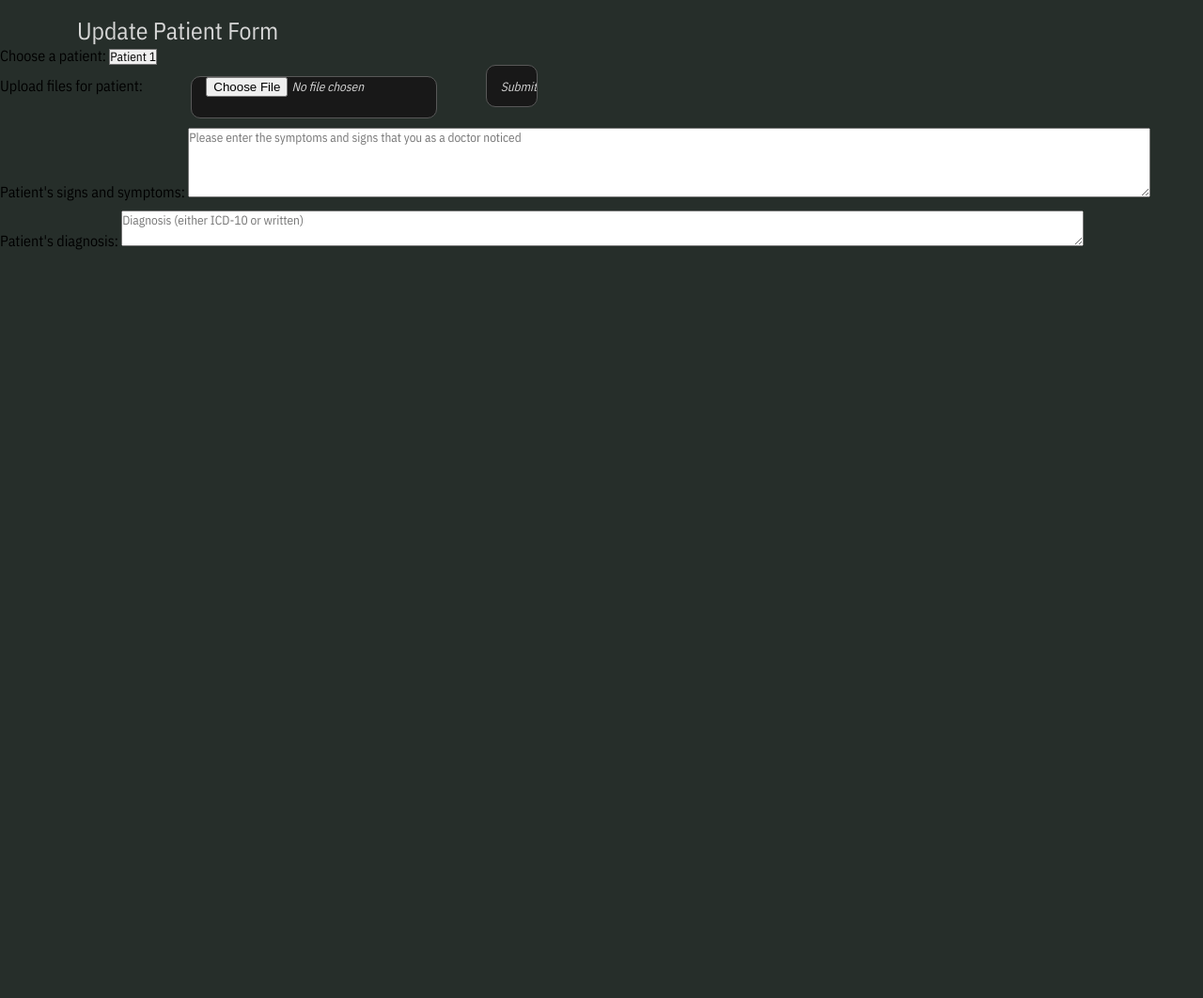
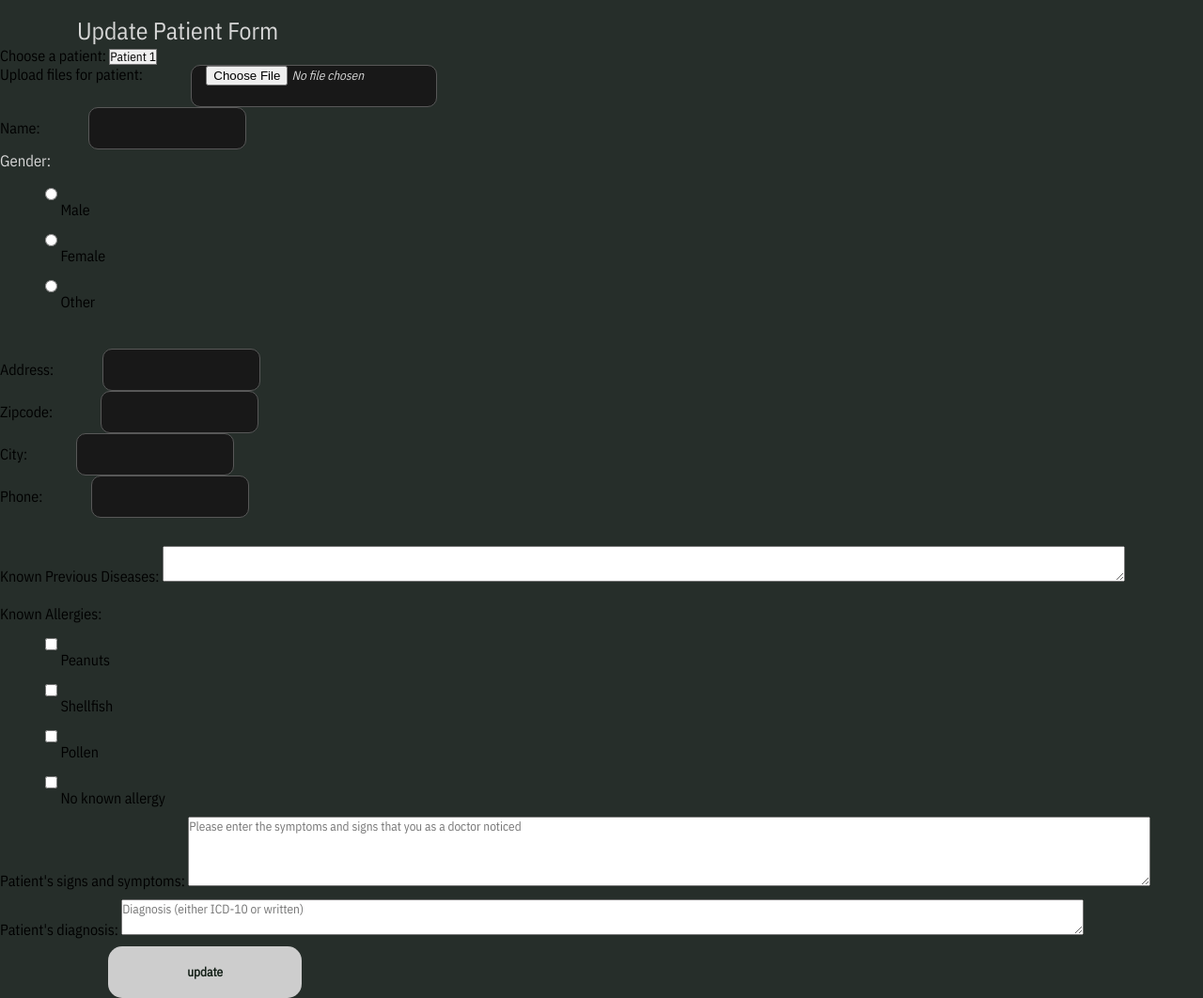
Before and after one commit to xginevra/FastRegProject, a PHP site: page /update_patient.html in a window 1280 px wide. Shown: the part 88-1150 px from the top of the page at 94% size. Before the commit the page ends 354 px from the top, so only its background shows below. Run offline with PHP 8.4, Linux system fonts and the light colour scheme.

Commit message:
assigned patients to a specific doctor and made a few changes regarding update patient

```diff
--- a/medconnect/insert.php
+++ b/medconnect/insert.php
@@ -30,7 +30,7 @@ if (isset($_POST['u_username']) && isset($_POST['u_password'])) :
 
     # Checks that the query executed successfully
     if ($query) {
-        echo 'You registered successfully. <a href="./loginpage.html">Login</a>';
+        Header("location: registration-successful.html");
     } else {
         echo "Failed to insert new data.";
     }
--- a/medconnect/loggedin.php
+++ b/medconnect/loggedin.php
@@ -35,7 +35,7 @@ if (!isset($_SESSION['loggedin'])) {
     </div>
 
     <div id="content">
-    Welcome back, <?=$_SESSION['name']?>!<br>
+    Welcome back, <?=$_SESSION['doctor_name']?>!<br>
     What do you want to do now? <br>
     See your -> <a href="profile.php">Personal details</a>?
 
--- a/medconnect/update_patient.html
+++ b/medconnect/update_patient.html
@@ -40,10 +40,54 @@
         <div>
         <label for="fileUpload">Upload files for patient:</label>
         <input type="file" id="fileUpload" name="fileUpload" accept=".pdf, .doc, .docx">
+    </div>
+        <label for="name">Name:</label>
+        <input class="input1" type="text" id="name" name="name" required><br>
 
-        <input type="submit" value="Submit">
-    </div>
+        <p>Gender:</p>
+        <input type="radio" id="male" name="gender" value="male">
+        <label for="male">Male</label><br>
 
+        <input type="radio" id="female" name="gender" value="female">
+        <label for="female">Female</label><br>
+
+        <input type="radio" id="other" name="gender" value="other">
+        <label for="other">Other</label><br>
+
+        <br>
+        <br>
+
+        <label for="address">Address:</label>
+        <input type="text" id="address" name="address"><br>
+
+        <label for="zipcode">Zipcode:</label>
+        <input type="text" id="zipcode" name="zipcode"><br>
+
+        <label for="city">City:</label>
+        <input type="text" id="city" name="city"><br>
+
+        <label for="phone">Phone:</label>
+        <input type="tel" id="phone" name="phone"><br>
+
+        <br>
+
+        <label for="prevDiseases">Known Previous Diseases:</label>
+        <textarea id="prevDiseases" name="prevDiseases"></textarea><br>
+
+        <br>
+
+        <label>Known Allergies:</label><br>
+        <input type="checkbox" id="allergy1" name="allergies[]" value="Peanuts">
+        <label for="allergy1">Peanuts</label><br>
+
+        <input type="checkbox" id="allergy2" name="allergies[]" value="Shellfish">
+        <label for="allergy2">Shellfish</label><br>
+
+        <input type="checkbox" id="allergy3" name="allergies[]" value="Pollen">
+        <label for="allergy3">Pollen</label><br>
+
+        <input type="checkbox" id="allergy4" name="allergies[]" value="No known allergy">
+        <label for="allergy4">No known allergy</label><br>
     <div>
         <label for="signsSymptoms">Patient's signs and symptoms:</label>
     <textarea class="textarea" id="signsSymptoms" name="signsSymptoms" rows="4" cols="40"
@@ -54,9 +98,10 @@
         <label for="diagnosis">Patient's diagnosis:</label>
         <textarea class="textarea" id="diagnosis" name="diagnosis" rows="2" cols="20"
         placeholder="Diagnosis (either ICD-10 or written)"></textarea>
+    </div>
+        <button type="submit" class="custombutton" name="submit_it" style="width: 206px; height: 55px; margin-left: 9vw; margin-top: 1vh; cursor: pointer;">update</button>
+
     </form>
-
-    <form class="form" action="update_patientdata.php" method="post">
 
 
 </body>
```
Also changed, not shown: medconnect/authenticate.php (+6 -5 lines), medconnect/submit_form.php (+12 -10 lines), medconnect/update_patientdata.php (+77 -0 lines).
